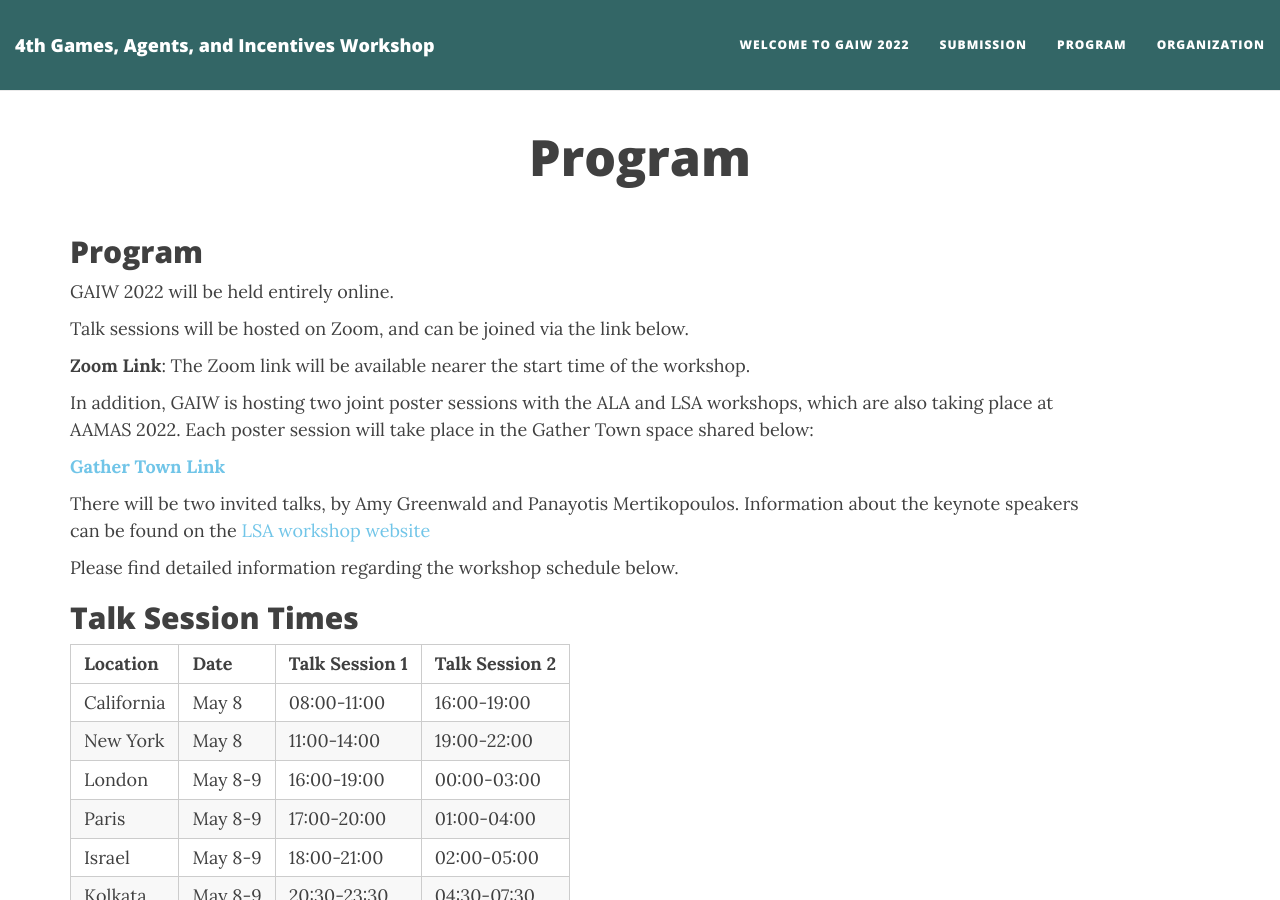
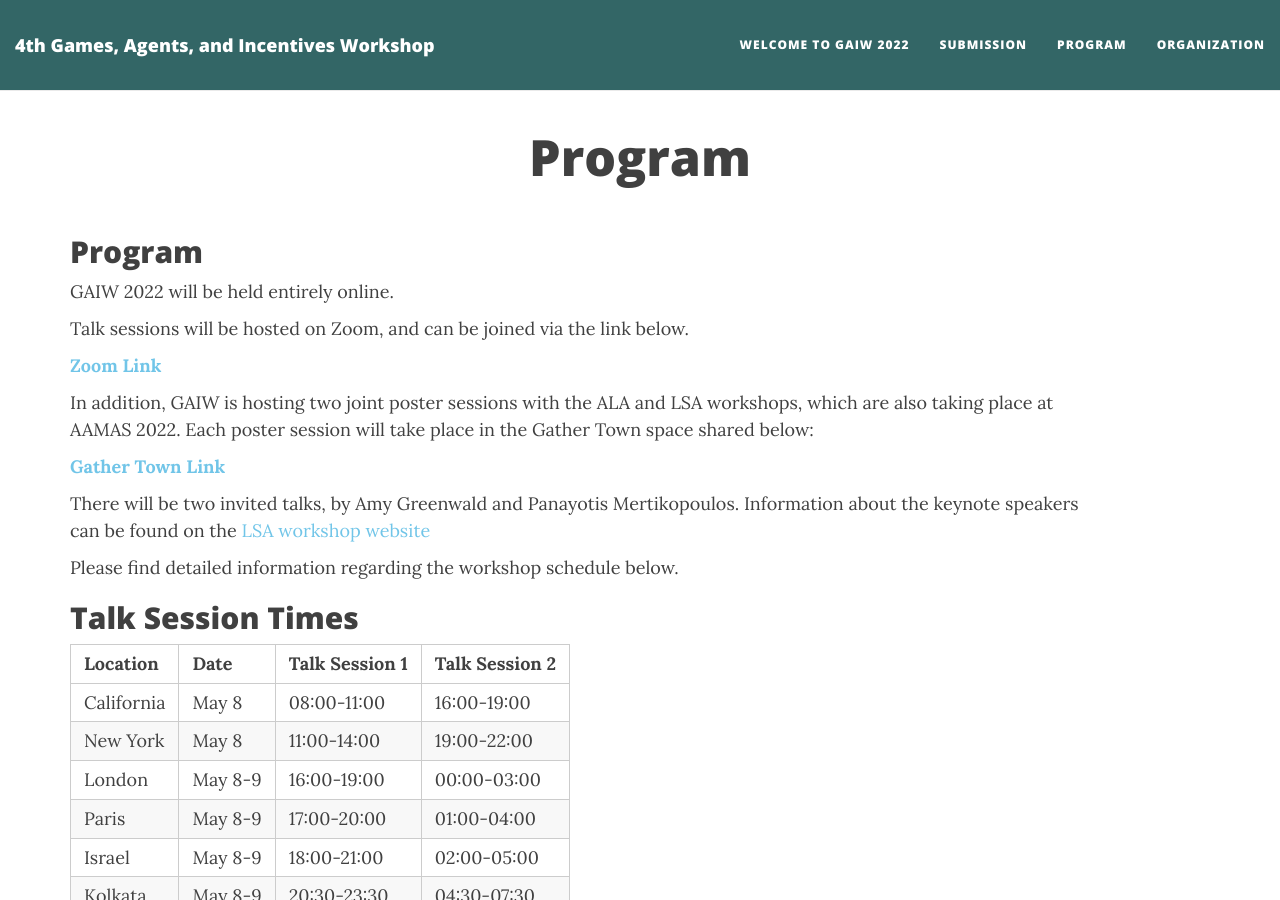
Before and after one commit to BenAbramowitz/gaiw2023, a Jekyll site: the page built from program.md, in a window 1280 px wide and 900 px high. Built offline with Jekyll 4.4.1, drawn with Linux system fonts in a browser that asks for light colours; nearby versions of some CDN libraries.

Commit message:
Update program.md
Zoom link added

```diff
--- a/program.md
+++ b/program.md
@@ -10,8 +10,7 @@ GAIW 2022 will be held entirely online.
 
 Talk sessions will be hosted on Zoom, and can be joined via the link below.
 
-**Zoom Link**: The Zoom link will be available nearer the start time of the workshop.
-<!-- https://psu.zoom.us/j/93817541262?pwd=M3VuaVNvb2p2T3UzS1Y3dUJmdVAwdz09 -->
+**[Zoom Link](https://psu.zoom.us/j/93817541262?pwd=M3VuaVNvb2p2T3UzS1Y3dUJmdVAwdz09)**
 
 In addition, GAIW is hosting two joint poster sessions with the ALA and LSA workshops, which are also taking place at AAMAS 2022. Each poster session will take place in the Gather Town space shared below:
 
```
